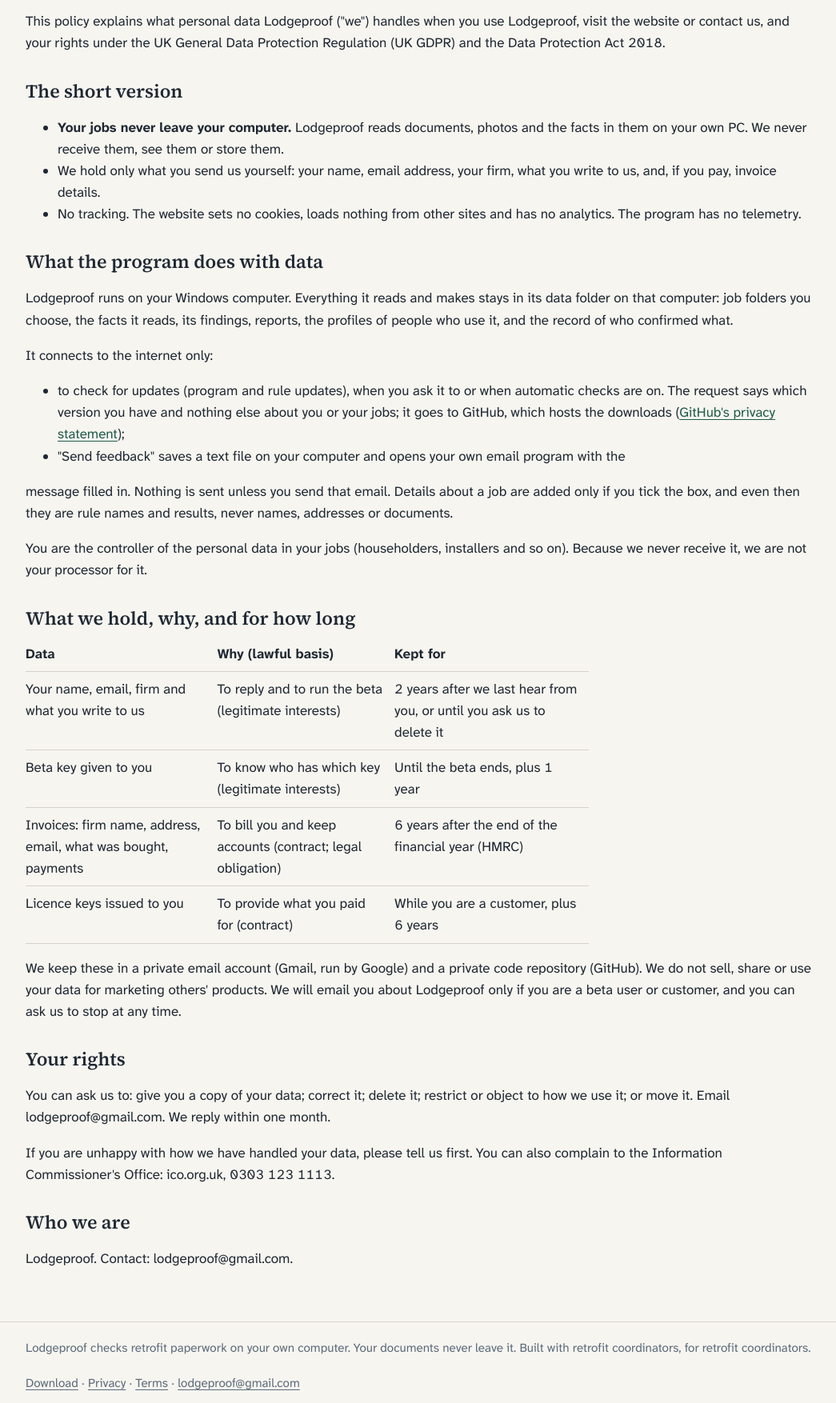
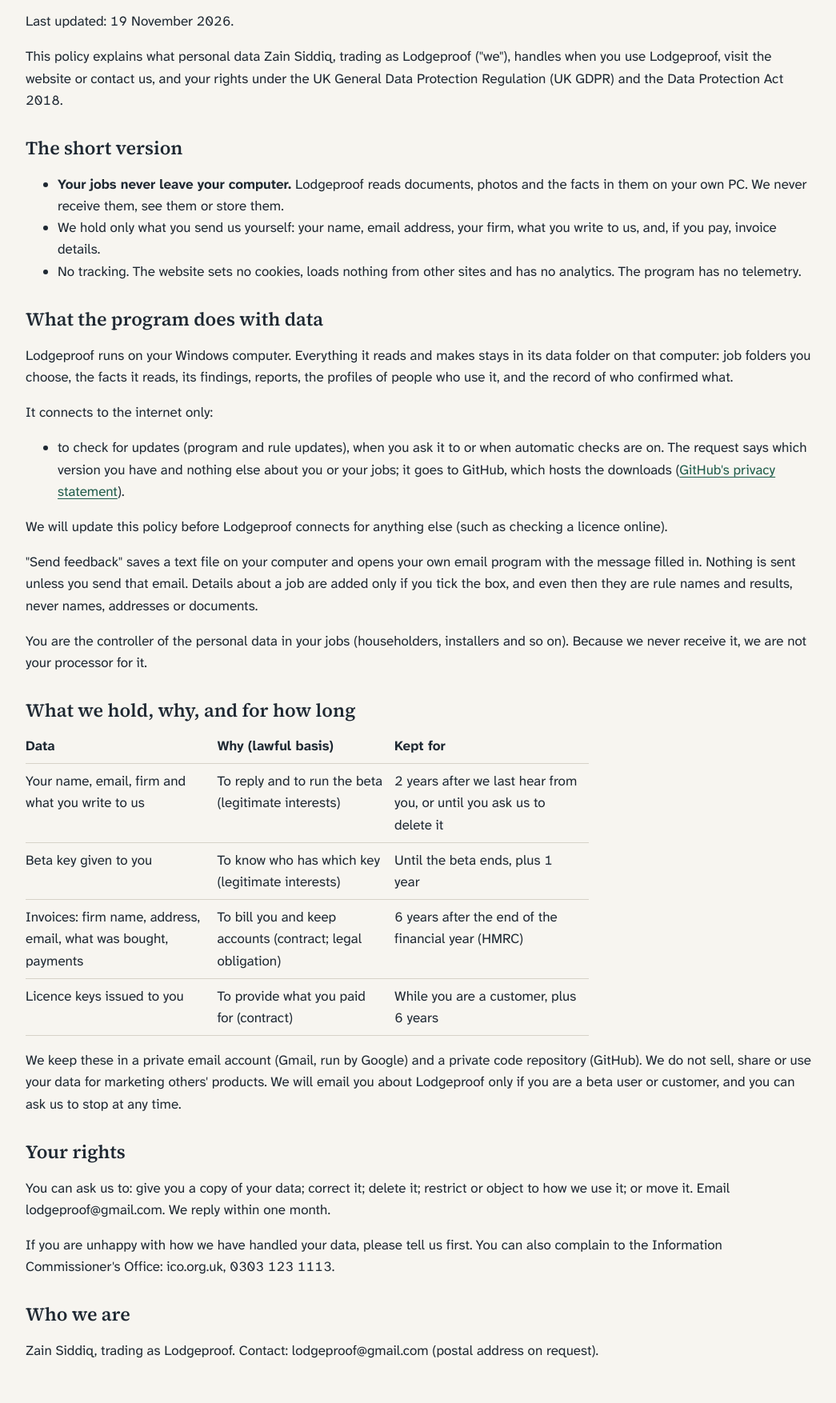
Before and after one commit to fw9c/lodgeproof-download, a plain HTML site: page docs/privacy.html in a window 1280 px wide. Shown: the part 146-1900 px from the top of the page at 80% size, without its empty margins (116-1161 px from the left). Drawn offline with Linux system fonts and the light colour scheme.

Commit message:
Website: terms filled in; download is the latest release (0.4.2 beta)

```diff
--- a/docs/privacy.html
+++ b/docs/privacy.html
@@ -28,7 +28,8 @@
   </header>
   <main id="main">
     <h1>Privacy policy</h1>
-    <p>This policy explains what personal data Lodgeproof ("we") handles when you use Lodgeproof, visit the website or contact us, and your rights under the UK General Data Protection Regulation (UK GDPR) and the Data Protection Act 2018.</p>
+    <p>Last updated: 19 November 2026.</p>
+    <p>This policy explains what personal data Zain Siddiq, trading as Lodgeproof ("we"), handles when you use Lodgeproof, visit the website or contact us, and your rights under the UK General Data Protection Regulation (UK GDPR) and the Data Protection Act 2018.</p>
     <h2>The short version</h2>
     <ul>
       <li><strong>Your jobs never leave your computer.</strong> Lodgeproof reads documents, photos and the facts in them on your own PC. We never receive them, see them or store them.</li>
@@ -39,10 +40,10 @@
     <p>Lodgeproof runs on your Windows computer. Everything it reads and makes stays in its data folder on that computer: job folders you choose, the facts it reads, its findings, reports, the profiles of people who use it, and the record of who confirmed what.</p>
     <p>It connects to the internet only:</p>
     <ul>
-      <li>to check for updates (program and rule updates), when you ask it to or when automatic checks are on. The request says which version you have and nothing else about you or your jobs; it goes to GitHub, which hosts the downloads (<a href="https://docs.github.com/en/site-policy/privacy-policies/github-general-privacy-statement">GitHub's privacy statement</a>);</li>
-      <li>"Send feedback" saves a text file on your computer and opens your own email program with the</li>
+      <li>to check for updates (program and rule updates), when you ask it to or when automatic checks are on. The request says which version you have and nothing else about you or your jobs; it goes to GitHub, which hosts the downloads (<a href="https://docs.github.com/en/site-policy/privacy-policies/github-general-privacy-statement">GitHub's privacy statement</a>).</li>
     </ul>
-    <p>message filled in. Nothing is sent unless you send that email. Details about a job are added only if you tick the box, and even then they are rule names and results, never names, addresses or documents.</p>
+    <p>We will update this policy before Lodgeproof connects for anything else (such as checking a licence online).</p>
+    <p>"Send feedback" saves a text file on your computer and opens your own email program with the message filled in. Nothing is sent unless you send that email. Details about a job are added only if you tick the box, and even then they are rule names and results, never names, addresses or documents.</p>
     <p>You are the controller of the personal data in your jobs (householders, installers and so on). Because we never receive it, we are not your processor for it.</p>
     <h2>What we hold, why, and for how long</h2>
     <table>
@@ -57,7 +58,7 @@
     <p>You can ask us to: give you a copy of your data; correct it; delete it; restrict or object to how we use it; or move it. Email lodgeproof@gmail.com. We reply within one month.</p>
     <p>If you are unhappy with how we have handled your data, please tell us first. You can also complain to the Information Commissioner's Office: ico.org.uk, 0303 123 1113.</p>
     <h2>Who we are</h2>
-    <p>Lodgeproof. Contact: lodgeproof@gmail.com.</p>
+    <p>Zain Siddiq, trading as Lodgeproof. Contact: lodgeproof@gmail.com (postal address on request).</p>
 
   </main>
   <footer>
```
Also changed, not shown: docs/beta.html (+1 -1 lines), docs/download.html (+1 -1 lines), docs/terms.html (+6 -3 lines).
